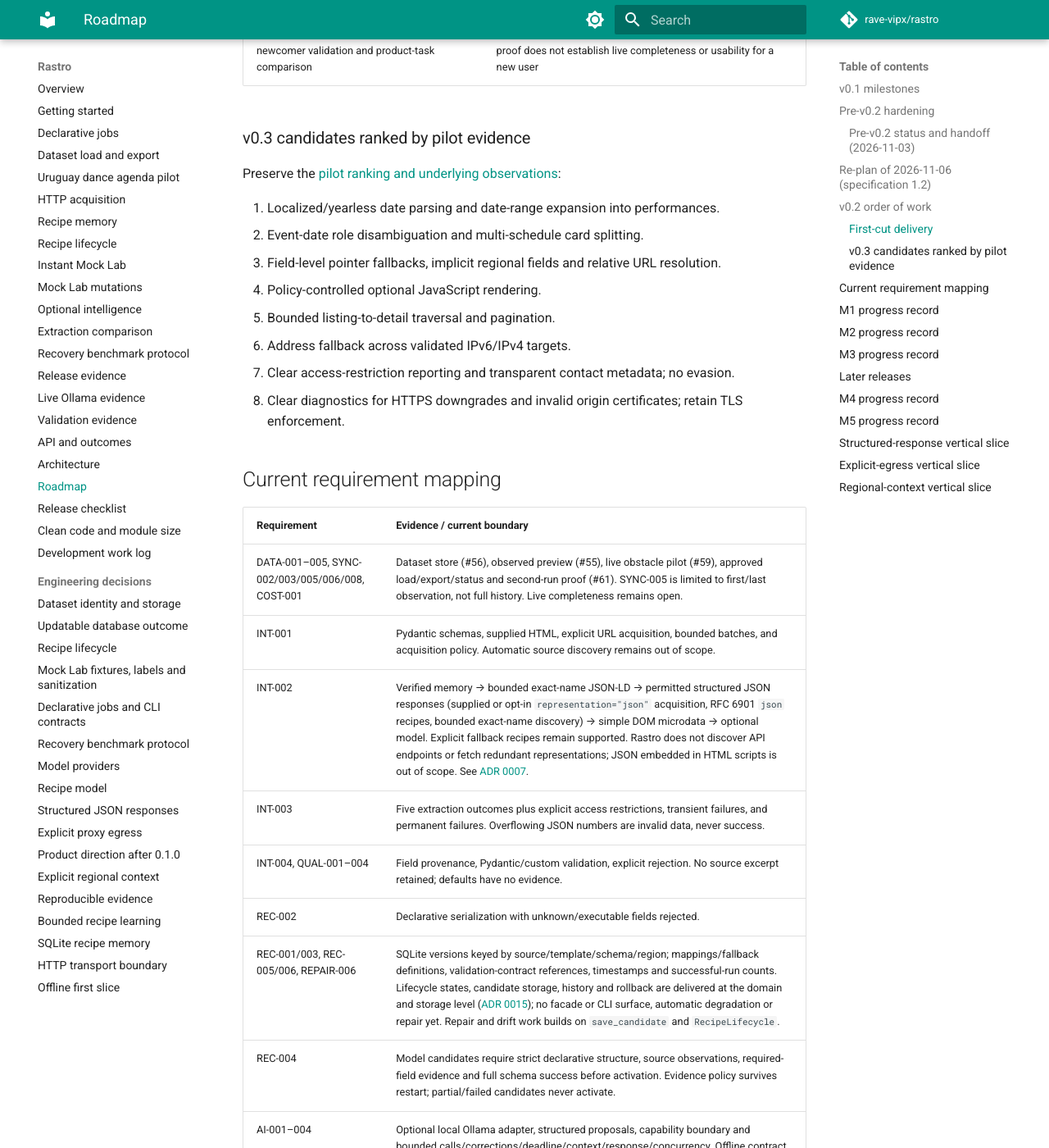
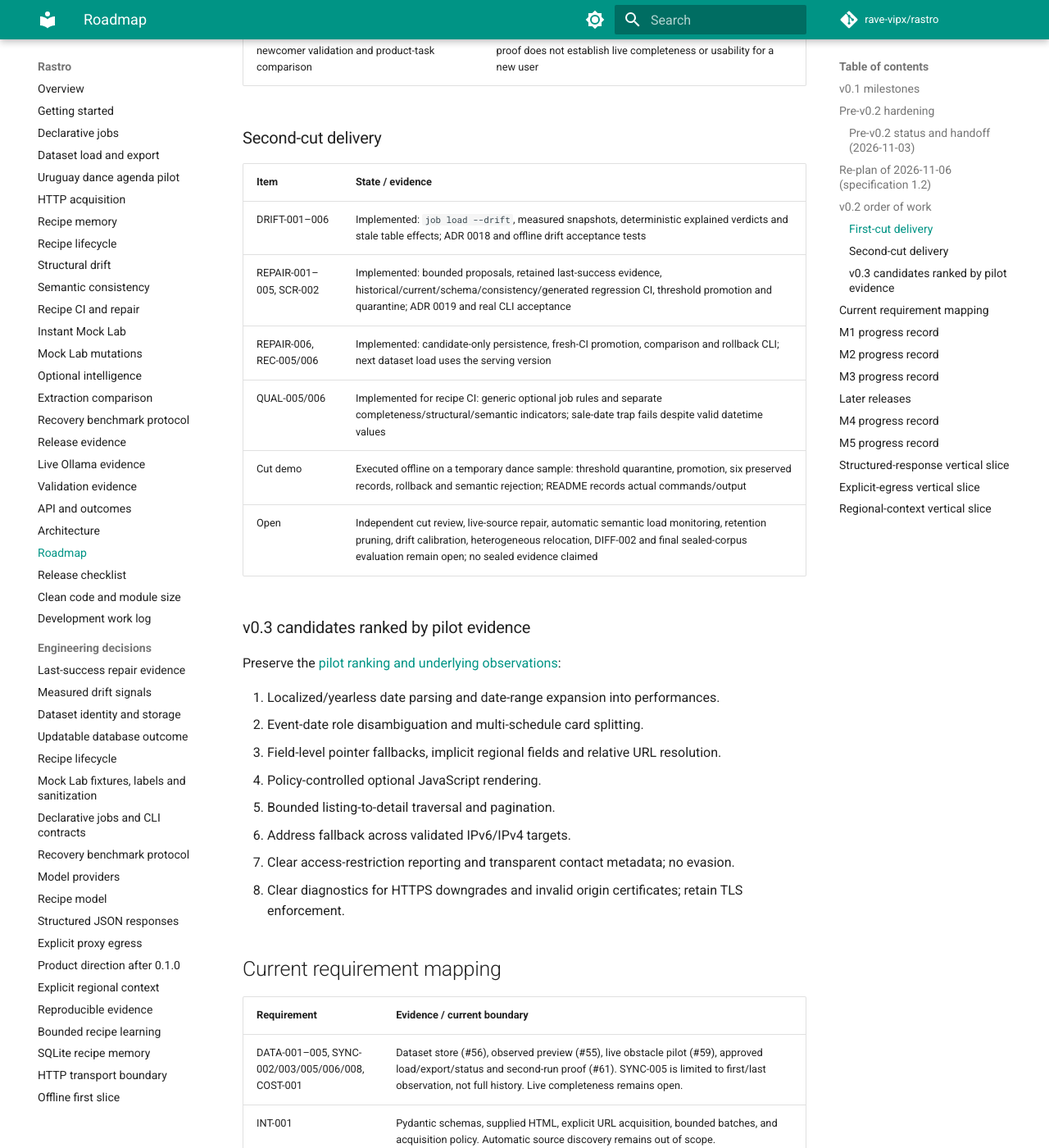
Before and after one commit to rave-vipx/rastro, an MkDocs documentation site: the page built from docs/roadmap.md, in a window 1280 px wide and 1400 px high, scrolled down 5439 px. Shown: the whole window at 82% size. Built offline with MkDocs 1.6.1 and Material for MkDocs 9.7.7, drawn with Linux system fonts in a browser that asks for light colours; comment, search, counter and statistics services are not loaded; some of the changed text lies outside the part shown.

Commit message:
docs: integrate drift and repair cut evidence (DRIFT-001-006, QUAL-005-006)

```diff
--- a/docs/roadmap.md
+++ b/docs/roadmap.md
@@ -89,6 +89,17 @@ Work strategy (2026-11-07): one worktree and branch per slice, combined into one
 | Five-minute README and documentation integration | Done in #61; clean temporary sample, 2.55 seconds excluding installation, $0 external spend |
 | Successful two-live-source dataset, newcomer validation and product-task comparison | Still open: live pilot reports blocked/invalid sources; offline proof does not establish live completeness or usability for a new user |
 
+### Second-cut delivery
+
+| Item | State / evidence |
+| --- | --- |
+| DRIFT-001–006 | Implemented: `job load --drift`, measured snapshots, deterministic explained verdicts and stale table effects; ADR 0018 and offline drift acceptance tests |
+| REPAIR-001–005, SCR-002 | Implemented: bounded proposals, retained last-success evidence, historical/current/schema/consistency/generated regression CI, threshold promotion and quarantine; ADR 0019 and real CLI acceptance |
+| REPAIR-006, REC-005/006 | Implemented: candidate-only persistence, fresh-CI promotion, comparison and rollback CLI; next dataset load uses the serving version |
+| QUAL-005/006 | Implemented for recipe CI: generic optional job rules and separate completeness/structural/semantic indicators; sale-date trap fails despite valid datetime values |
+| Cut demo | Executed offline on a temporary dance sample: threshold quarantine, promotion, six preserved records, rollback and semantic rejection; README records actual commands/output |
+| Open | Independent cut review, live-source repair, automatic semantic load monitoring, retention pruning, drift calibration, heterogeneous relocation, DIFF-002 and final sealed-corpus evaluation remain open; no sealed evidence claimed |
+
 ### v0.3 candidates ranked by pilot evidence
 
 Preserve the [pilot ranking and underlying observations](pilot/uy-dance-agenda.md#3-ranked-obstacles-for-v03-drift-acquisition-roadmap):
@@ -113,7 +124,7 @@ Preserve the [pilot ranking and underlying observations](pilot/uy-dance-agenda.m
 | INT-003 | Five extraction outcomes plus explicit access restrictions, transient failures, and permanent failures. Overflowing JSON numbers are invalid data, never success. |
 | INT-004, QUAL-001–004 | Field provenance, Pydantic/custom validation, explicit rejection. No source excerpt retained; defaults have no evidence. |
 | REC-002 | Declarative serialization with unknown/executable fields rejected. |
-| REC-001/003, REC-005/006, REPAIR-006 | SQLite versions keyed by source/template/schema/region; mappings/fallback definitions, validation-contract references, timestamps and successful-run counts. Lifecycle states, candidate storage, history and rollback are delivered at the domain and storage level ([ADR 0015](decisions/0015-recipe-lifecycle.md)); no facade or CLI surface, automatic degradation or repair yet. Repair and drift work builds on `save_candidate` and `RecipeLifecycle`. |
+| REC-001/003, REC-005/006, REPAIR-006 | SQLite versions keyed by source/template/schema/region; mappings/fallback definitions, validation-contract references, timestamps and successful-run counts. Lifecycle states, candidate storage, history and rollback use [ADR 0015](decisions/0015-recipe-lifecycle.md); the repair CLI now gates promotion with real CI and controls the next dataset load. Automatic degradation remains open. |
 | REC-004 | Model candidates require strict declarative structure, source observations, required-field evidence and full schema success before activation. Evidence policy survives restart; partial/failed candidates never activate. |
 | AI-001–004 | Optional local Ollama adapter, structured proposals, capability boundary and bounded calls/corrections/deadline/context/response/concurrency. Offline contract tests cover these guarantees. Live runs with `qwen3:4b` and `llama3.2:3b` (5 trials each) verified learning, activation, zero-inference cross-process reuse and explicit failures; both failed safely on a page with distractors ([live evidence](live-ollama-evidence.md)). Broader model quality is unmeasured. |
 | GEO-001–003, GEO-005 | Explicit ordered languages with descending Accept-Language weights and locale fallback; locale/languages/timezone/currency/egress reach validators through Pydantic's supported `model_validate` context path; unsupported egress fails before DNS; recipe memory isolates the ordered regional context while retaining default legacy keys. Custom model constructors follow Pydantic semantics and must handle context themselves. Named administrator-declared HTTP(S) proxy egress profiles with environment credential references, no rotation or fallback, and egress-isolated memory; a proxy resolves target DNS, so local pinning does not bind proxied connections (trusted-proxy boundary). Browser geolocation is rejected explicitly until a browser adapter exists (GEO-002). See [ADR 0006](decisions/0006-explicit-regional-context.md) and [ADR 0008](decisions/0008-explicit-egress.md). |
--- a/mkdocs.yml
+++ b/mkdocs.yml
@@ -31,6 +31,9 @@ nav:
   - HTTP acquisition: acquisition.md
   - Recipe memory: memory.md
   - Recipe lifecycle: recipe-lifecycle.md
+  - Structural drift: drift.md
+  - Semantic consistency: consistency.md
+  - Recipe CI and repair: repair.md
   - Instant Mock Lab: mock-lab.md
   - Mock Lab mutations: mock-lab-mutations.md
   - Optional intelligence: intelligence.md
@@ -46,6 +49,8 @@ nav:
   - Clean code and module size: development/clean-code.md
   - Development work log: development/work-log.md
   - Engineering decisions:
+      - Last-success repair evidence: decisions/0019-repair-evidence-storage.md
+      - Measured drift signals: decisions/0018-drift-signals.md
       - Dataset identity and storage: decisions/0017-dataset-store.md
       - Updatable database outcome: decisions/0016-dataset-outcome.md
       - Recipe lifecycle: decisions/0015-recipe-lifecycle.md
```
Also changed, not shown: CHANGELOG.md (+7 -0 lines), README.md (+43 -0 lines).
